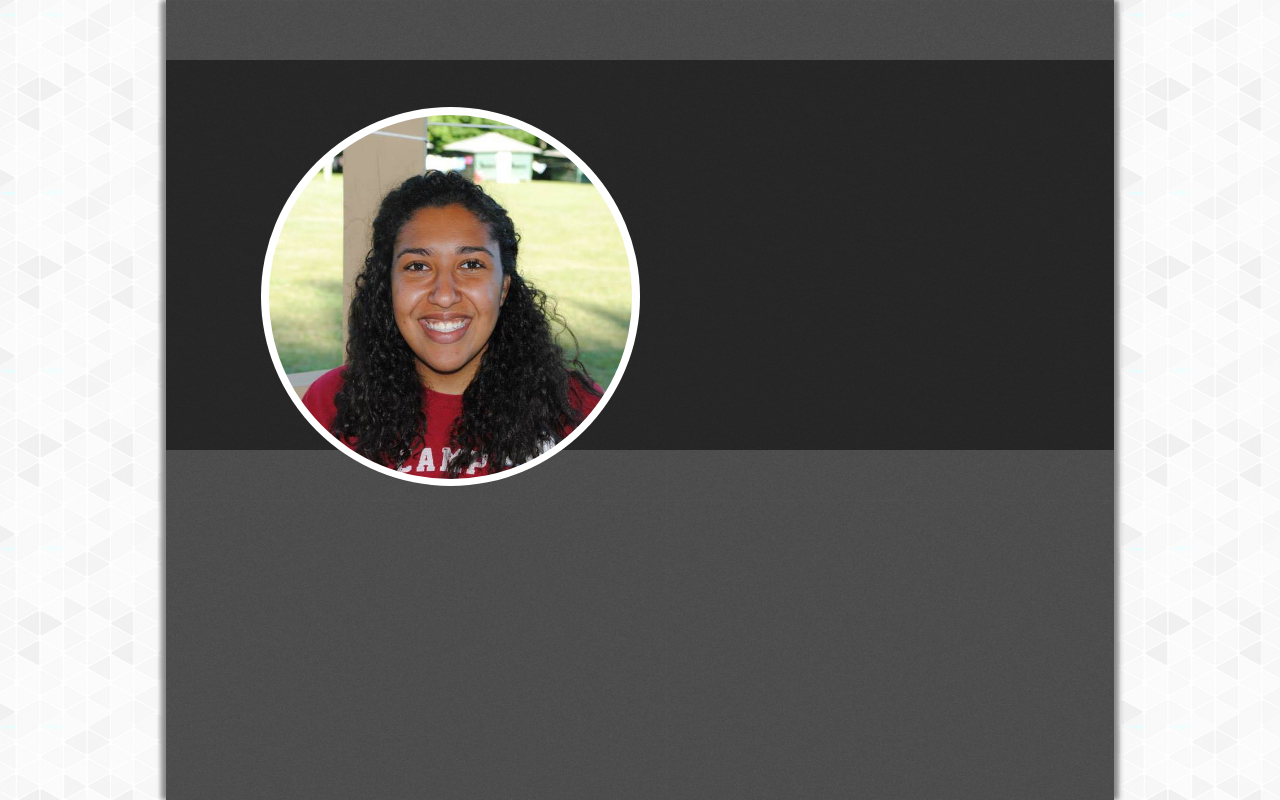
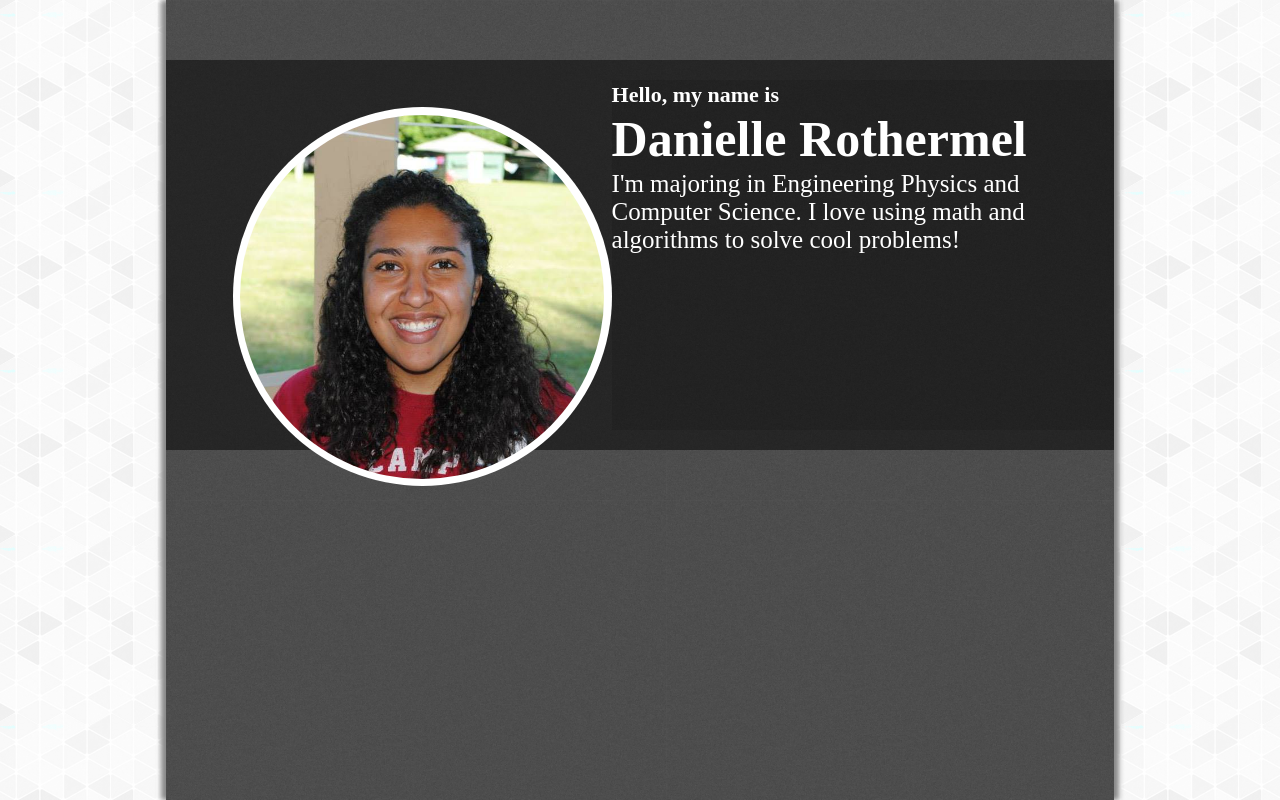
Before and after one commit to drotherm/daniellerothermel.com, a website: page app/index.html in a window 1280 px wide. Drawn offline with nearby package versions, Linux system fonts and the light colour scheme; some packages are replaced by stand-ins of ours; files that its build step writes are made by us from their sources; a web font is replaced by a local one.

Commit message:
Added text to home page

```diff
--- a/app/styles/main.css
+++ b/app/styles/main.css
@@ -10,7 +10,6 @@ html, body {
   background-color: white;
   background-image: url('gplaypattern.png');
   background-repeat: repeat;
-
 }
 
 #basemidbar{
@@ -39,7 +38,7 @@ html, body {
 
 /* Home page */
 
-#titlebar{
+.titlebar{
 
   position: absolute;
   margin: 60px 0px 10px 0px;
@@ -50,25 +49,44 @@ html, body {
   background-color: rgba(0, 0, 0, 0.5);
 }
 
-#titlebar h1 {
-
-  font-family: Helvetica;
-  font-size: 200;
-  color: #E0E0E0;
-  white-space: nowrap;
-
+.titletext{
   position: absolute;
 
-  margin-top: 45px;
-  margin-left: 480px;
+  margin-left: 47%;
+  margin-top: 20px;
+
+  width: 53%;
+  height: 350px;
+
+  background: rgba(0, 0, 0, 0.1);
+  color: white;
+  font-family: 'Droid Serif', serif;
 }
 
-.backcircle{
+.titletext h1{
+  font-size: 50px;
+  margin-top: 2px;
+  margin-bottom: 2px;
+}
+
+.titletext h2{
+  font-size: 22px;
+  margin-top: 2px;
+  margin-bottom: 2px;
+}
+
+.titletext p{
+  font-size: 25px;
+  margin-top: 2px;
+  margin-bottom: 2px;
+}
+
+#backcircle{
 
   position: absolute;
   border-radius: 500px;
 
-  margin-left: 10%;
+  margin-left: 7%;
   margin-top: 5%;
 
   width: 20%;
@@ -77,7 +95,7 @@ html, body {
   background: #fff;
 }
 
-#profile{
+#profilecircle{
   position: absolute;
   border-radius: 500px;
 
--- a/app/views/home.html
+++ b/app/views/home.html
@@ -1,10 +1,13 @@
 <div id="basemidbar">
 
-	<div id = "titlebar">
-		<div class="backcircle">
-			<img id="profile" src="../styles/myface.jpg">
+	<div class = "titlebar">
+		<div id="backcircle">
+			<img id="profilecircle" src="../styles/myface.jpg">
 		</div>
-		<div class="text">
+		<div class="titletext">
+			<h2>Hello, my name is</h2>
+		 	<h1>Danielle Rothermel</h1>
+			<p> I'm majoring in Engineering Physics and Computer Science.  I love using math and algorithms to solve cool problems!</p>
 		</div>
 	</div>
 
```
